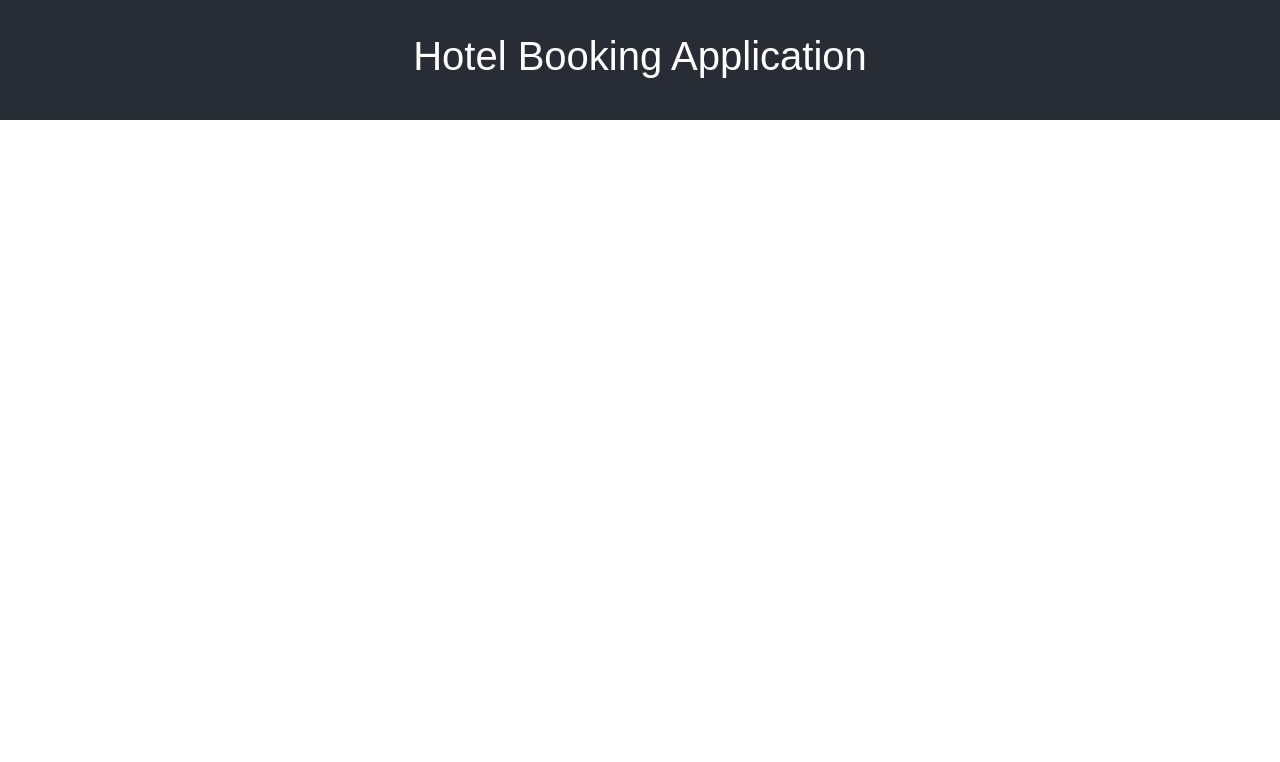
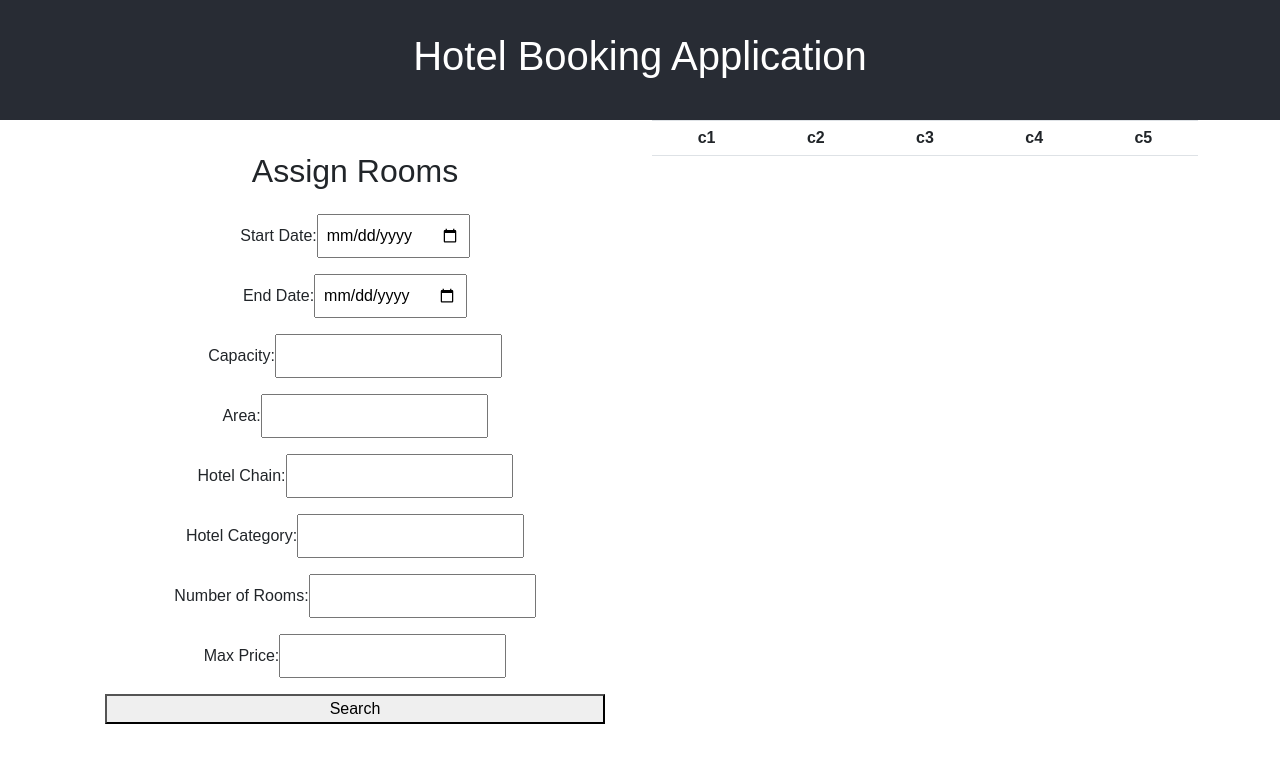
Before and after one commit to Ashton-Hagar/DBCourseProject, a React (Create React App) app in the folder Client/: page /AdminSearch in a window 1280 px wide. Shown: the top 762 px of the page. Built offline with nearby package versions, Linux system fonts and the light colour scheme.

Commit message:
removed Client/node_modules

```diff
--- /dev/null
+++ b/Client/src/AdminSearch.js
@@ -0,0 +1,130 @@
+import React, { useState } from "react";
+import "./CustomerSearch.css";
+import "bootstrap/dist/css/bootstrap.min.css";
+import Container from "react-bootstrap/Container";
+import Row from "react-bootstrap/Row";
+import Col from "react-bootstrap/Col";
+import Table from "react-bootstrap/Table";
+import { useNavigate } from "react-router-dom";
+
+const AdminSearch = () => {
+  let navigate = useNavigate();
+  const [searchParams, setSearchParams] = useState({
+    startDate: "",
+    endDate: "",
+    capacity: "",
+    area: "",
+    hotelChain: "",
+    hotelCategory: "",
+    numberOfRooms: "",
+    maxPrice: "",
+  });
+
+  const handleChange = (event) => {
+    const { name, value } = event.target;
+    setSearchParams({ ...searchParams, [name]: value });
+  };
+
+  const handleSubmit = (event) => {};
+
+  return (
+    <div className="AdminSearchPage">
+      <Container>
+        <Row>
+          <Col>
+            <form onSubmit={handleSubmit}>
+              <h2>Assign Rooms</h2>
+              <label>
+                Start Date:
+                <input
+                  type="date"
+                  name="startDate"
+                  value={searchParams.startDate}
+                  onChange={handleChange}
+                />
+              </label>
+              <label>
+                End Date:
+                <input
+                  type="date"
+                  name="endDate"
+                  value={searchParams.endDate}
+                  onChange={handleChange}
+                />
+              </label>
+              <label>
+                Capacity:
+                <input
+                  type="number"
+                  name="capacity"
+                  value={searchParams.capacity}
+                  onChange={handleChange}
+                />
+              </label>
+              <label>
+                Area:
+                <input
+                  type="text"
+                  name="area"
+                  value={searchParams.area}
+                  onChange={handleChange}
+                />
+              </label>
+              <label>
+                Hotel Chain:
+                <input
+                  type="text"
+                  name="hotelChain"
+                  value={searchParams.hotelChain}
+                  onChange={handleChange}
+                />
+              </label>
+              <label>
+                Hotel Category:
+                <input
+                  type="number"
+                  name="hotelCategory"
+                  value={searchParams.hotelCategory}
+                  onChange={handleChange}
+                />
+              </label>
+              <label>
+                Number of Rooms:
+                <input
+                  type="number"
+                  name="numberOfRooms"
+                  value={searchParams.numberOfRooms}
+                  onChange={handleChange}
+                />
+              </label>
+              <label>
+                Max Price:
+                <input
+                  type="number"
+                  name="maxPrice"
+                  value={searchParams.maxPrice}
+                  onChange={handleChange}
+                />
+              </label>
+              <button type="submit">Search</button>
+            </form>
+            {/* Render search results here */}
+          </Col>
+          <Col>
+            <Table striped bordered hover className="TableOfHotels">
+              <tr>
+                <th>c1</th>
+                <th>c2</th>
+                <th>c3</th>
+                <th>c4</th>
+                <th>c5</th>
+              </tr>
+            </Table>
+          </Col>
+        </Row>
+      </Container>
+    </div>
+  );
+};
+
+export default AdminSearch;
--- a/Client/src/App.js
+++ b/Client/src/App.js
@@ -3,6 +3,7 @@ import "./App.css";
 import CustomerSearch from "./CustomerSearch.js";
 import LoginPage from "./LoginPage.js";
 import EmployeeSearch from "./EmployeeSearch.js";
+import AdminSearch from "./AdminSearch.js";
 import { BrowserRouter as Router, Routes, Route } from "react-router-dom";
 
 function App() {
@@ -17,6 +18,7 @@ function App() {
             <Route path="/" element={<LoginPage />} />
             <Route path="/CustomerSearch" element={<CustomerSearch />} />
             <Route path="/EmployeeSearch" element={<EmployeeSearch />} />
+            <Route path="/AdminSearch" element={<AdminSearch />} />
           </Routes>
         </Router>
       </main>
--- a/Client/src/CustomerSearch.css
+++ b/Client/src/CustomerSearch.css
@@ -12,3 +12,13 @@
 
 .ResultsDisplay {
 }
+
+table {
+  border-collapse: collapse;
+}
+
+th,
+td {
+  border: 1px solid black;
+  padding: 5px;
+}
--- a/Client/src/CustomerSearch.js
+++ b/Client/src/CustomerSearch.js
@@ -157,18 +157,32 @@ const CustomerSearch = () => {
             {/* Render search results here */}
           </Col>
           <Col className="CustomerResults">
-            {hotelroomList.map((val, key) => {
-              return (
-                <div className="ResultsDisplay">
-                  <p>
-                    RoomID: {val.roomID} RoomNumber: {val.roomNumber} Capacity:{" "}
-                    {val.capacity} price:
-                    {val.price} Chain Name: {val.chainName}
-                  </p>
-                </div>
-              );
-            })}
+            <table>
+              <thead>
+              <tr>
+                <th>RoomID</th>
+                <th>RoomNumber</th>
+                <th>Capacity</th>
+                <th>Price</th>
+                <th>Chain Name</th>
+              </tr>
+              </thead>
+              <tbody>
+              {hotelroomList.map((val, key) => {
+                return (
+                    <tr key={key}>
+                      <td>{val.roomID}</td>
+                      <td>{val.roomNumber}</td>
+                      <td>{val.capacity}</td>
+                      <td>{val.price}</td>
+                      <td>{val.chainName}</td>
+                    </tr>
+                );
+              })}
+              </tbody>
+            </table>
           </Col>
+
         </Row>
       </Container>
     </div>
```
Also changed, not shown: 1 other file (tests, documents, lock files or other folders).
